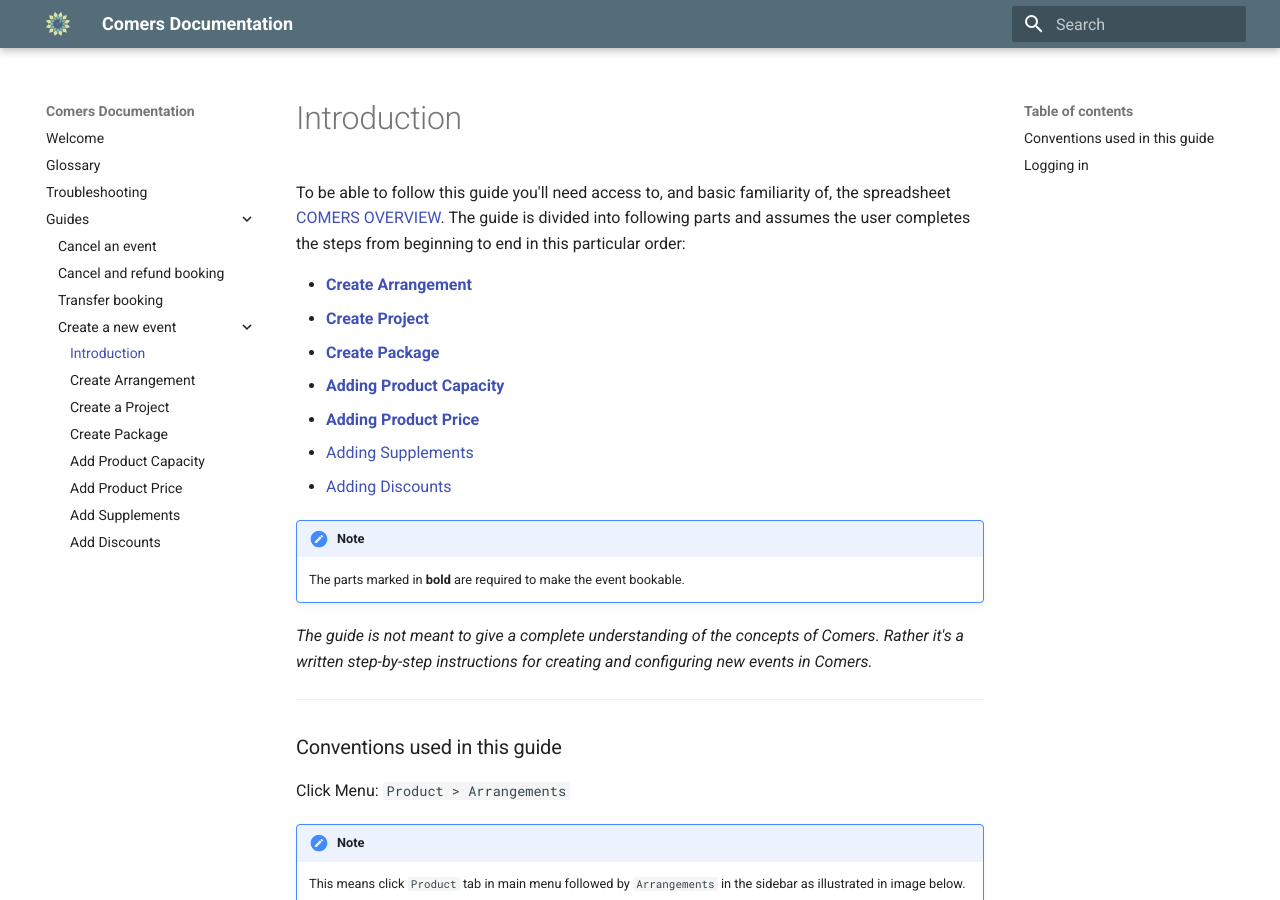
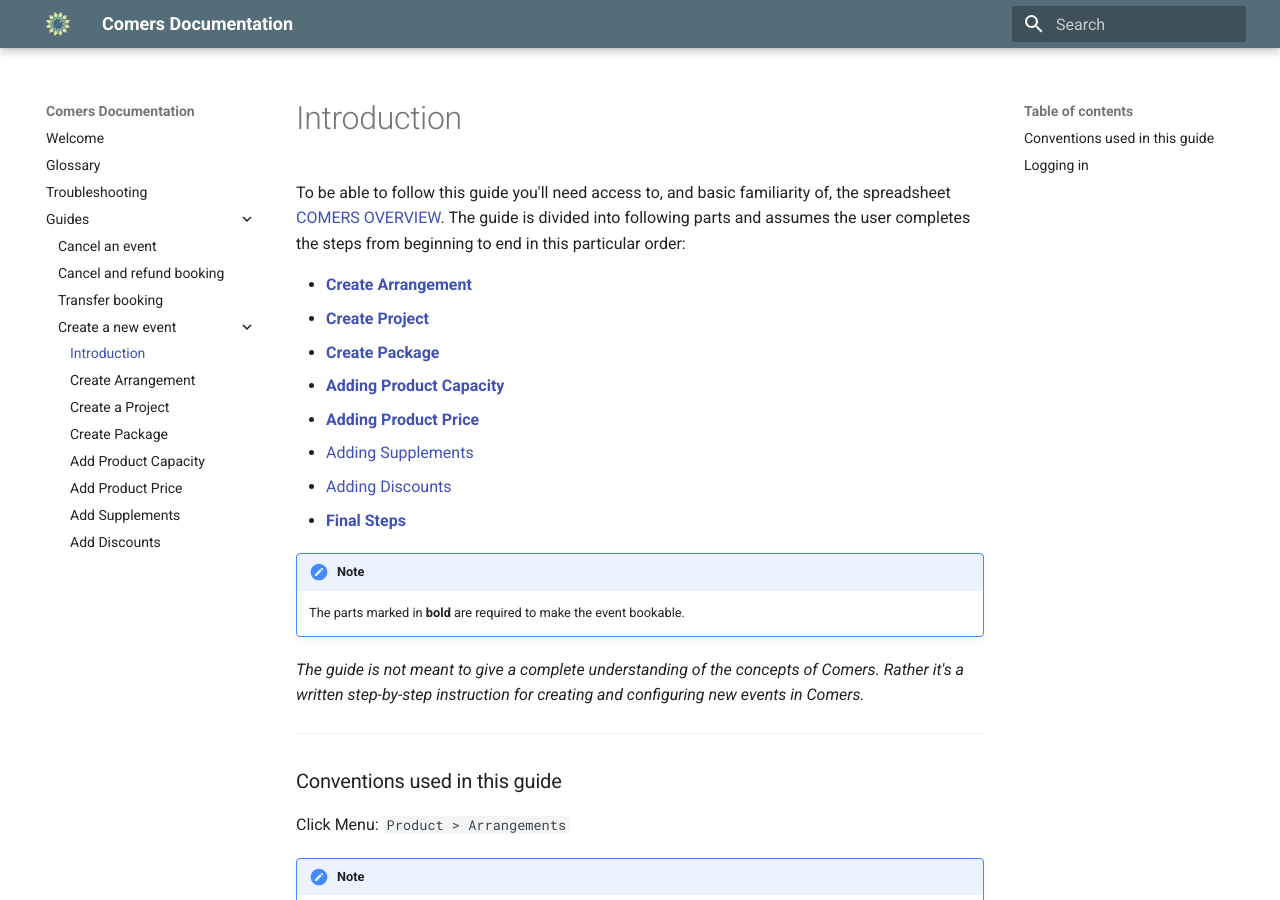
Before and after one commit to begabba/docs-comers, an MkDocs documentation site: the page built from docs/guides/create-a-new-event/00. Introduction.md, in a window 1280 px wide and 900 px high. Built offline with MkDocs 1.6.1 and Material for MkDocs 9.7.7, drawn with Linux system fonts in a browser that asks for light colours.

Commit message:
minor tweaks

```diff
--- a/docs/guides/create-a-new-event/00. Introduction.md
+++ b/docs/guides/create-a-new-event/00. Introduction.md
@@ -11,11 +11,12 @@
 * [**Adding Product Price**  ](../create-a-new-event/05. Add Product Price.md)
 * [Adding Supplements  ](../create-a-new-event/06. Add Supplements.md)
 * [Adding Discounts  ](../create-a-new-event/07. Add Discounts.md)
+* [**Final Steps**](../create-a-new-event/08. Final Steps.md)
 
 !!! Note
     The parts marked in **bold** are required to make the event bookable.
 
-_The guide is not meant to give a complete understanding of the concepts of Comers. Rather it's a written step-by-step instructions for creating and configuring new events in Comers._
+_The guide is not meant to give a complete understanding of the concepts of Comers. Rather it's a written step-by-step instruction for creating and configuring new events in Comers._
 
 ---
 
```
Also changed, not shown: docs/guides/create-a-new-event/07. Add Discounts.md (+1 -1 lines).
